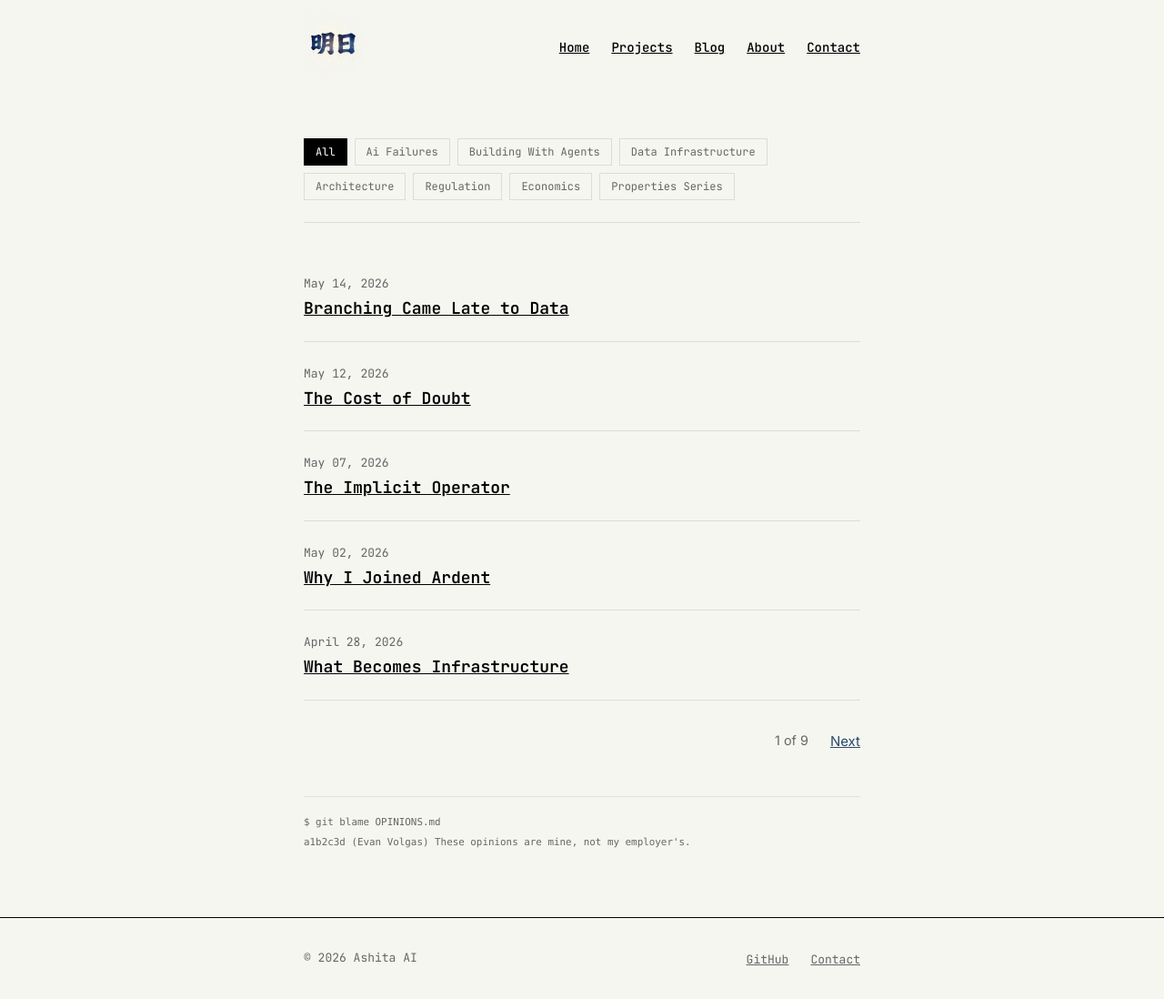
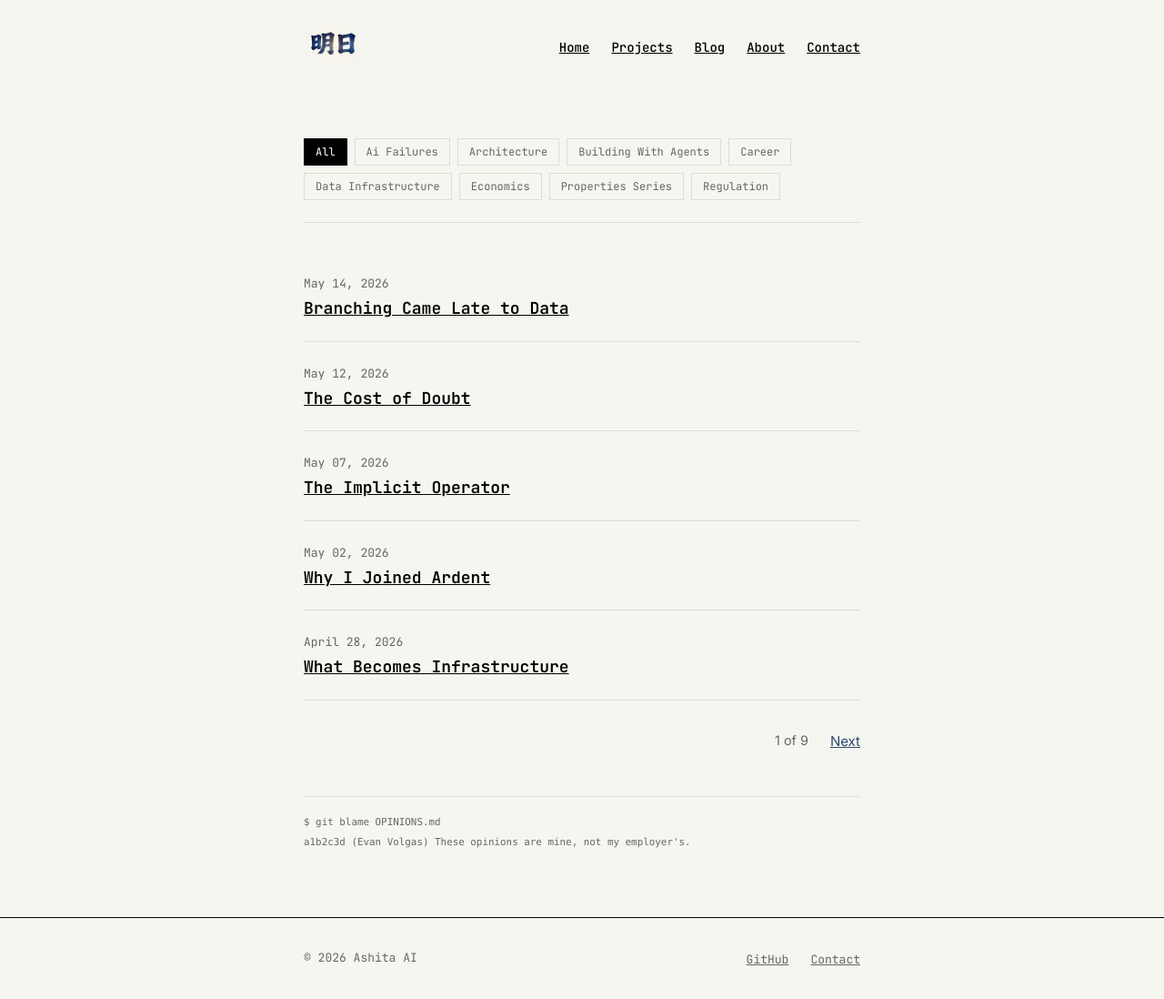
Before and after one commit to ashita-ai/ashita-ai.github.io, a Jekyll site: the page built from blog.html, in a window 1280 px wide. Shown: the whole page at 91% size. Built offline with Jekyll 4.4.1, drawn with Linux system fonts in a browser that asks for light colours; the list of posts is cut into pages by our own code; some of the changed lines change nothing that is shown.

Commit message:
Fix blog category filter and pagination interaction
The previous implementation rendered only the current paginator page
(5 posts) and ran the category filter client-side over those visible
items. Clicking a category like 'regulation' on page 1 hid the
regulation posts that lived on pages 2+, so the filter mostly produced
empty or partial results. The hard-coded category list also missed
'career'.

Render all posts server-side and move pagination into the same
client-side handler as the filter:
- Categories now auto-generate from site.posts, so new categories appear
  without editing the template.
- Filter and pagination share state; switching categories resets to
  page 1 of the filtered subset.
- Empty-state copy renders when a filter returns zero posts.

```diff
--- a/blog.html
+++ b/blog.html
@@ -2,24 +2,18 @@
 layout: default
 title: Blog
 permalink: /blog/
-pagination:
-  enabled: true
 ---
 
 <nav class="category-filter">
-  <a href="/blog/" class="category-tag category-all">All</a>
-  {% assign categories = "ai-failures,building-with-agents,data-infrastructure,architecture,regulation,economics,properties-series" | split: "," %}
-  {% for cat in categories %}
-    {% assign cat_posts = site.posts | where: "category", cat %}
-    {% if cat_posts.size > 0 %}
-      <a href="#" class="category-tag" data-category="{{ cat }}">{{ cat | replace: "-", " " }}</a>
-    {% endif %}
+  <a href="#" class="category-tag category-all active" data-category="">All</a>
+  {% assign all_categories = site.posts | map: "category" | compact | uniq | sort %}
+  {% for cat in all_categories %}
+    <a href="#" class="category-tag" data-category="{{ cat }}">{{ cat | replace: "-", " " }}</a>
   {% endfor %}
 </nav>
 
-{% if paginator.posts.size > 0 %}
 <ul class="post-list" id="post-list">
-  {% for post in paginator.posts %}
+  {% for post in site.posts %}
   <li class="post-item" data-category="{{ post.category }}">
     <p class="post-meta">{{ post.date | date: "%B %d, %Y" }}</p>
     <h3 class="post-title">
@@ -29,23 +23,13 @@
   {% endfor %}
 </ul>
 
-{% if paginator.total_pages > 1 %}
-<nav class="pagination">
-  {% if paginator.previous_page %}
-  <a href="{{ paginator.previous_page_path | relative_url }}" class="prev">Previous</a>
-  {% endif %}
+<p class="empty-state" id="empty-state" hidden>No posts in this category yet.</p>
 
-  <span class="page-info">{{ paginator.page }} of {{ paginator.total_pages }}</span>
-
-  {% if paginator.next_page %}
-  <a href="{{ paginator.next_page_path | relative_url }}" class="next">Next</a>
-  {% endif %}
+<nav class="pagination" id="pagination" hidden>
+  <a href="#" class="prev" id="prev-page">Previous</a>
+  <span class="page-info" id="page-info"></span>
+  <a href="#" class="next" id="next-page">Next</a>
 </nav>
-{% endif %}
-
-{% else %}
-<p>No posts yet. Check back soon.</p>
-{% endif %}
 
 <p class="git-blame"><code>$ git blame OPINIONS.md</code><br><code>a1b2c3d (Evan Volgas) These opinions are mine, not my employer's.</code></p>
 
@@ -61,6 +45,11 @@
   background: none;
   padding: 0;
   font-family: 'SF Mono', Monaco, 'Courier New', monospace;
+}
+.empty-state {
+  color: #666;
+  font-style: italic;
+  margin-top: 1.5rem;
 }
 .pagination {
   display: flex;
@@ -79,28 +68,79 @@
 </style>
 
 <script>
-document.addEventListener('DOMContentLoaded', function() {
-  var tags = document.querySelectorAll('.category-tag');
-  var items = document.querySelectorAll('.post-item');
+(function() {
+  var PER_PAGE = 5;
+  var items = Array.prototype.slice.call(document.querySelectorAll('.post-item'));
+  var tags = Array.prototype.slice.call(document.querySelectorAll('.category-tag'));
+  var pagination = document.getElementById('pagination');
+  var prevBtn = document.getElementById('prev-page');
+  var nextBtn = document.getElementById('next-page');
+  var pageInfo = document.getElementById('page-info');
+  var emptyState = document.getElementById('empty-state');
+
+  var state = { category: '', page: 1 };
+
+  function filtered() {
+    if (!state.category) return items;
+    return items.filter(function(item) {
+      return item.getAttribute('data-category') === state.category;
+    });
+  }
+
+  function render() {
+    var visible = filtered();
+    var totalPages = Math.max(1, Math.ceil(visible.length / PER_PAGE));
+    if (state.page > totalPages) state.page = totalPages;
+    if (state.page < 1) state.page = 1;
+
+    var start = (state.page - 1) * PER_PAGE;
+    var end = start + PER_PAGE;
+
+    items.forEach(function(item) { item.hidden = true; });
+    visible.slice(start, end).forEach(function(item) { item.hidden = false; });
+
+    if (visible.length === 0) {
+      emptyState.hidden = false;
+      pagination.hidden = true;
+      return;
+    }
+    emptyState.hidden = true;
+
+    if (totalPages <= 1) {
+      pagination.hidden = true;
+    } else {
+      pagination.hidden = false;
+      pageInfo.textContent = state.page + ' of ' + totalPages;
+      prevBtn.hidden = state.page <= 1;
+      nextBtn.hidden = state.page >= totalPages;
+    }
+  }
 
   tags.forEach(function(tag) {
     tag.addEventListener('click', function(e) {
       e.preventDefault();
-      var cat = this.getAttribute('data-category');
-
       tags.forEach(function(t) { t.classList.remove('active'); });
       this.classList.add('active');
-
-      if (!cat) {
-        items.forEach(function(item) { item.style.display = ''; });
-      } else {
-        items.forEach(function(item) {
-          item.style.display = item.getAttribute('data-category') === cat ? '' : 'none';
-        });
-      }
+      state.category = this.getAttribute('data-category') || '';
+      state.page = 1;
+      render();
     });
   });
 
-  document.querySelector('.category-all').classList.add('active');
-});
+  prevBtn.addEventListener('click', function(e) {
+    e.preventDefault();
+    state.page--;
+    render();
+    window.scrollTo({ top: 0, behavior: 'smooth' });
+  });
+
+  nextBtn.addEventListener('click', function(e) {
+    e.preventDefault();
+    state.page++;
+    render();
+    window.scrollTo({ top: 0, behavior: 'smooth' });
+  });
+
+  render();
+})();
 </script>
```
